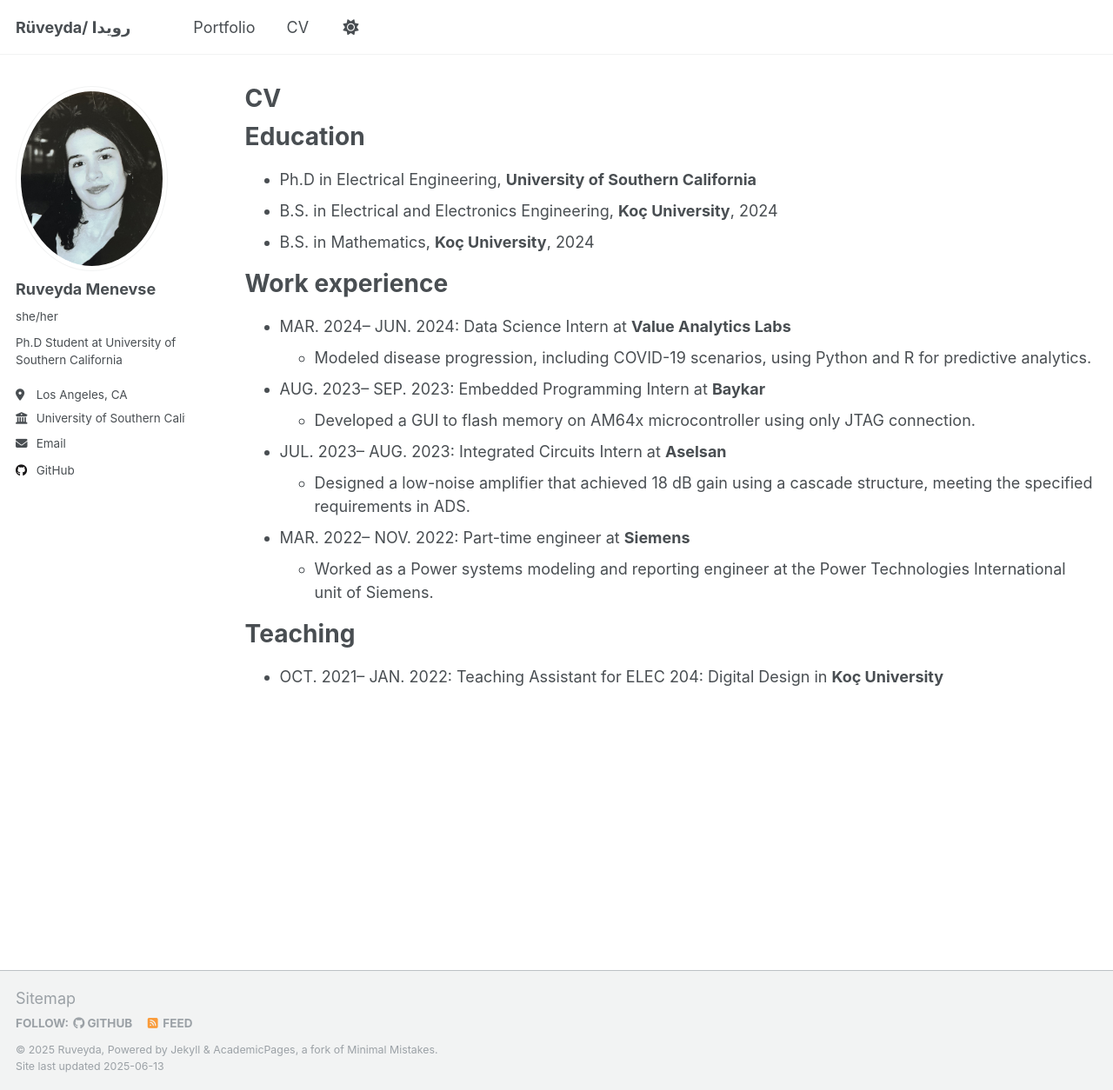
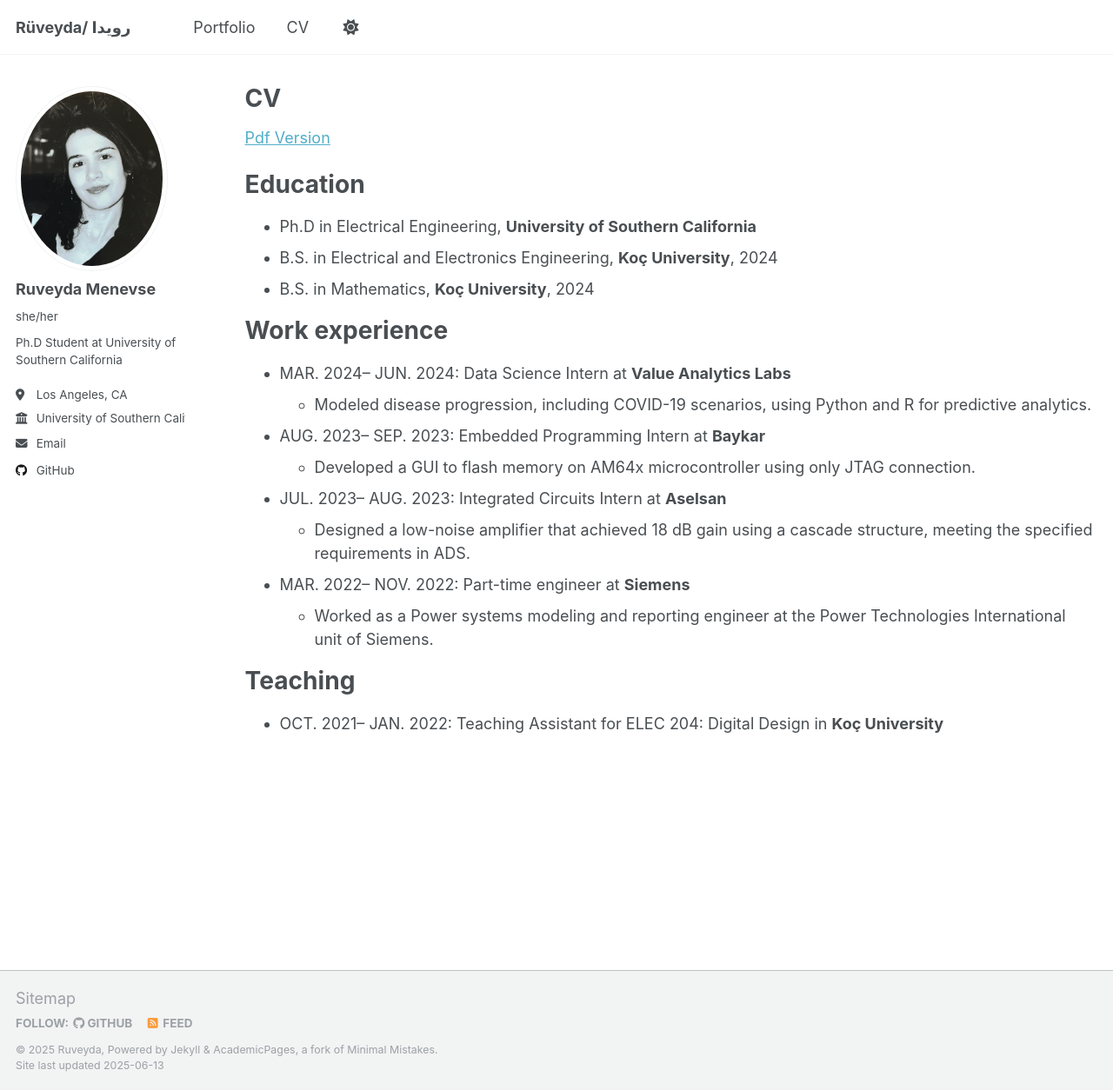
Before and after one commit to menevser/menevser.github.io, a Jekyll site: the page built from _pages/cv.md, in a window 1280 px wide and 1254 px high. Shown: the whole window at 87% size. Built offline with Jekyll 4.4.1, drawn with Linux system fonts in a browser that asks for light colours.

Commit message:
Update cv.md

```diff
--- a/_pages/cv.md
+++ b/_pages/cv.md
@@ -8,6 +8,8 @@ redirect_from:
 ---
 
 {% include base_path %}
+
+[Pdf Version](http://menevser.github.io/files/Ruveyda_CV.pdf)
 
 Education
 ======
```
